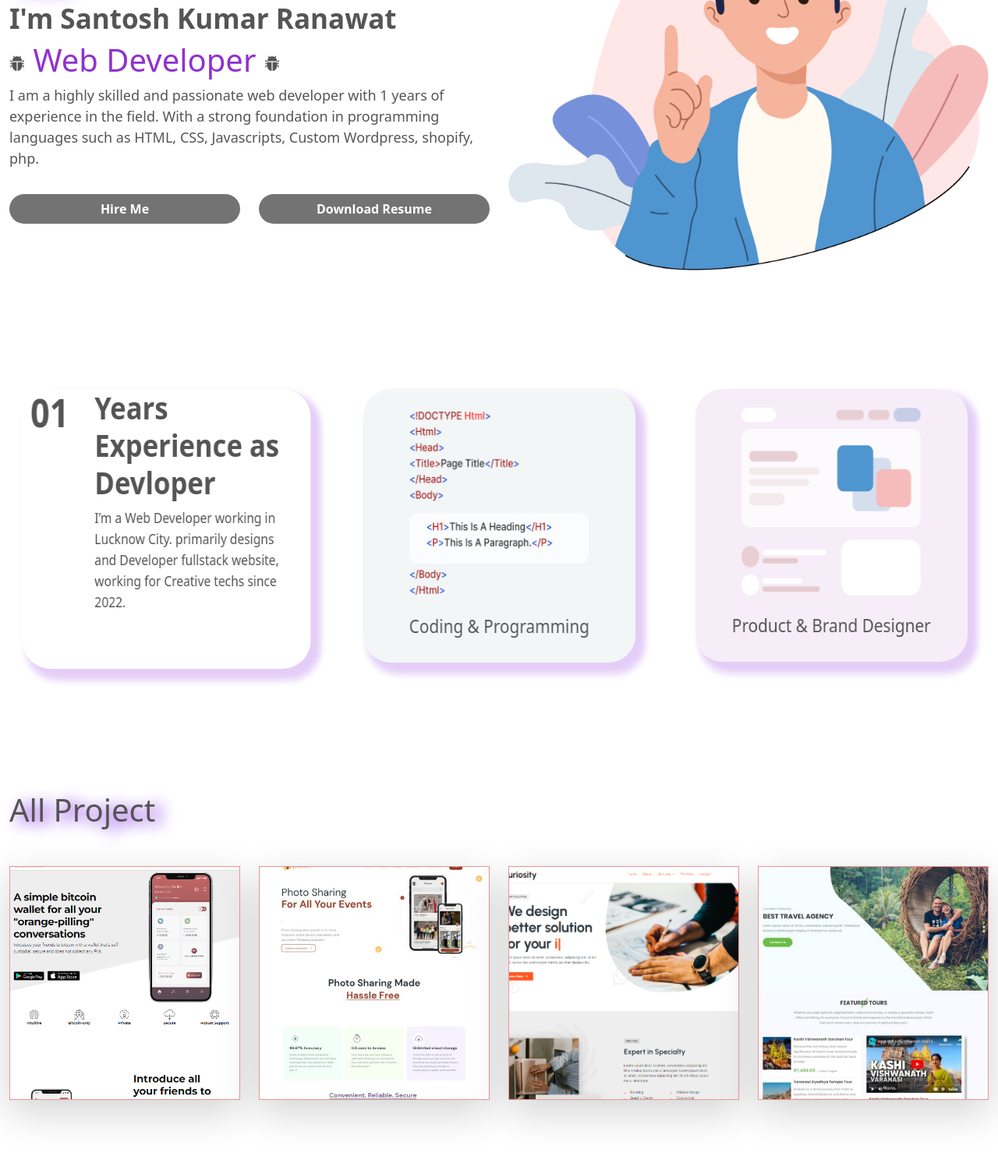
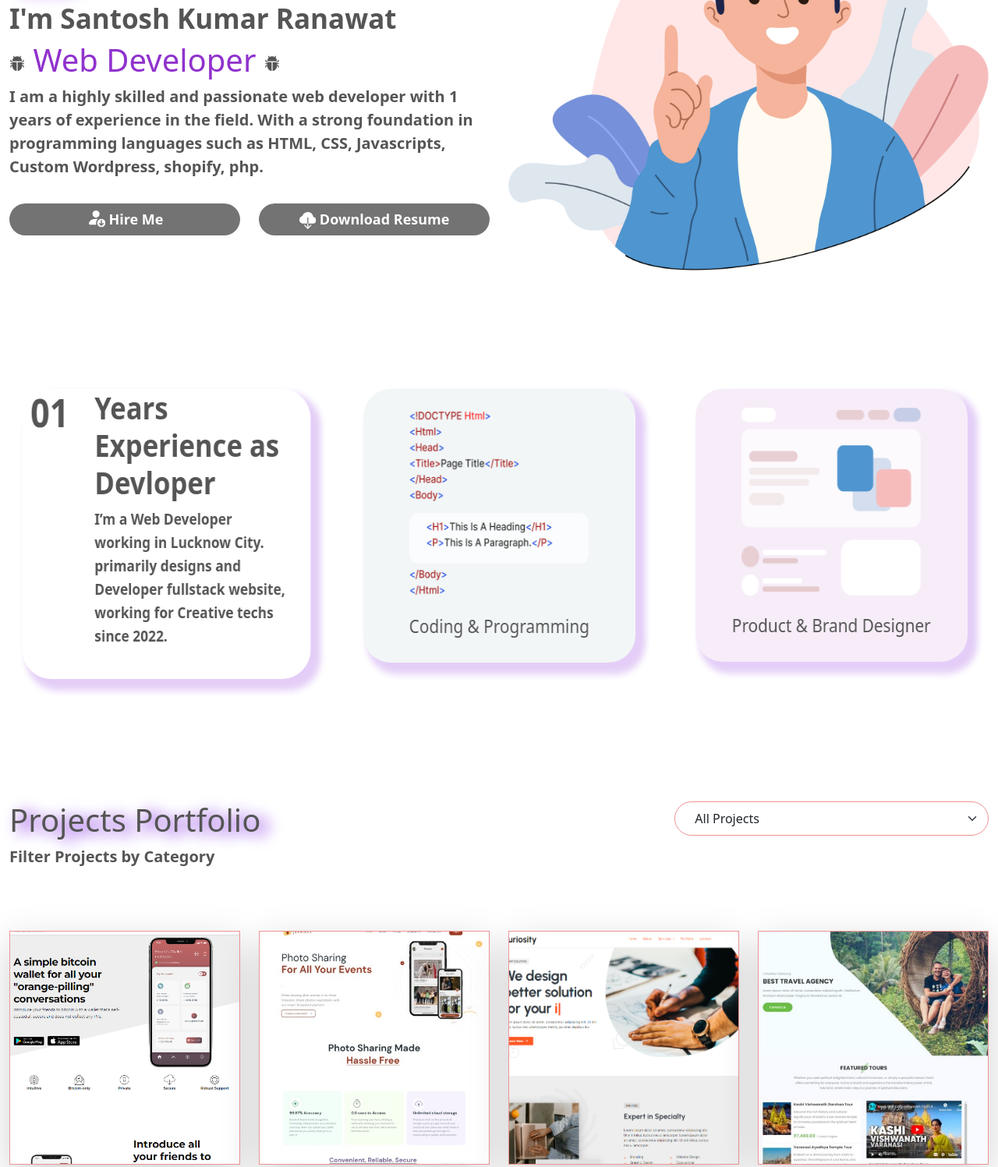
Before and after one commit to Santoshranawat/Portfolio, a plain HTML site: page index.html in a window 1280 px wide. Shown: the part 239-1736 px from the top of the page at 78% size. Drawn offline with Linux system fonts and the light colour scheme.

```diff
--- a/css/style.css
+++ b/css/style.css
@@ -143,8 +143,8 @@ p {
 }
 
 .top-para-1729 {
-    font-size: 18px;
-    font-weight: 400;
+    font-size: 20px;
+    font-weight: 600;
 }
 
 .visit-btn-1729:hover {
@@ -157,6 +157,18 @@ p {
 .visit-btn-1729 {
     position: relative;
     border-radius: 25px;
+    font-size: 18px;
+}
+
+.hire-icon1729 {
+    margin-top: -7px;
+    width: 9%;
+    height: 9%;
+}
+
+.downloadicon-cv-1729 {
+    width: 8%;
+    height: 8%;
 }
 
 .visit-btn-1729::before {
@@ -411,10 +423,8 @@ p {
     bottom: 0;
     left: 0;
     right: 0;
-    background-color: rgb(251, 200, 200);
-    /* background-color: rgba(249, 54, 54, 0.4); */
+    background-color: rgba(210, 54, 249, 0.4);
     background-blend-mode: color-burn;
-    background-color: rgba(251, 200, 200, 0.9);
     overflow: hidden;
     width: 100%;
     height: 0;
@@ -428,7 +438,7 @@ p {
 .text {
     font-size: 20px;
     position: absolute;
-    bottom: -10%;
+    bottom: -14.5%;
     width: 100%;
     padding: 10px;
     background-color: #f0d0d0;
@@ -437,6 +447,33 @@ p {
     -ms-transform: translate(-50%, -50%);
     transform: translate(-50%, -50%);
     text-align: center;
+    border: 0.5px solid #ef9494;
+}
+
+.form-select {
+    border-color: #ef9494 !important;
+    padding: 9px 25px !important;
+    border-radius: 26px;
+}
+
+.form-select:focus {
+    border-color: #9032cd !important;
+    outline: 0;
+    box-shadow: none;
+}
+
+option {
+    padding: 10px !important;
+    background-color: #fbcfcf;
+    font-size: 16px;
+}
+
+.para-proj-title{
+    margin-bottom: 0;
+    padding-bottom: 4px;
+    font-size: 20px;
+    font-weight: 500;
+    border-bottom: 1px solid #9032cd;
 }
 
 /* footer  */
@@ -493,6 +530,21 @@ p {
 /* // Medium devices (tablets, 768px and up) */
 @media (min-width:768px) and (max-width: 991px) {
 
+    .visit-btn-1729 {
+        font-size: 14px;
+    }
+
+    .hire-icon1729 {
+        margin-top: -3px;
+        width: 11%;
+        height: 11%;
+    }
+
+    .downloadicon-cv-1729 {
+        width: 9%;
+        height: 9%;
+    }
+
     .space-top-bottum-1729 {
         padding: 0px 0px;
     }
@@ -515,6 +567,14 @@ p {
 
 /* Mobile screen width */
 @media (min-width: 320px) and (max-width: 500.99px) {
+
+    .form-select {
+        padding: 5px 10px !important;
+    }
+
+    .hire-icon1729 {
+        margin-top: -4px;
+    }
 
     .project-image-17 {
         min-height: 170px;
--- a/index.html
+++ b/index.html
@@ -143,16 +143,30 @@
                                 d="M13 6v1H8.5v8.975A5 5 0 0 0 13 11h.5a.5.5 0 0 1 .5.5v.5a.5.5 0 1 0 1 0v-.5a1.5 1.5 0 0 0-1.5-1.5H13V9h1.5a.5.5 0 0 0 0-1H13V7h.5A1.5 1.5 0 0 0 15 5.5V5a.5.5 0 0 0-1 0v.5a.5.5 0 0 1-.5.5H13zm-5.5 9.975V7H3V6h-.5a.5.5 0 0 1-.5-.5V5a.5.5 0 0 0-1 0v.5A1.5 1.5 0 0 0 2.5 7H3v1H1.5a.5.5 0 0 0 0 1H3v1h-.5A1.5 1.5 0 0 0 1 11.5v.5a.5.5 0 1 0 1 0v-.5a.5.5 0 0 1 .5-.5H3a5 5 0 0 0 4.5 4.975z" />
                         </svg></h1>
                     <p class="top-para-1729">
-                        I am a highly skilled and passionate web developer with 1 years of experience in the field. With a strong foundation in programming languages such as HTML, CSS, Javascripts, Custom Wordpress, shopify, php.
+                        I am a highly skilled and passionate web developer with 1 years of experience in the field. With
+                        a strong foundation in programming languages such as HTML, CSS, Javascripts, Custom Wordpress,
+                        shopify, php.
                     </p>
                     <div class="row">
                         <div class="col-6">
-                            <a class="btn hire1729 btn-bgcolor w-100 visit-btn-1729 mt-3 fw-bold"
-                                href="#hireme-1729">Hire Me</a>
+                            <a class="btn hire1729 btn-bgcolor w-100 visit-btn-1729 mt-3 fw-bold" href="#hireme-1729">
+                                <svg xmlns="http://www.w3.org/2000/svg" fill="currentColor"
+                                    class="bi bi-person-fill-down hire-icon1729" viewBox="0 0 16 16">
+                                    <path
+                                        d="M12.5 9a3.5 3.5 0 1 1 0 7 3.5 3.5 0 0 1 0-7Zm.354 5.854 1.5-1.5a.5.5 0 0 0-.708-.708l-.646.647V10.5a.5.5 0 0 0-1 0v2.793l-.646-.647a.5.5 0 0 0-.708.708l1.5 1.5a.5.5 0 0 0 .708 0ZM11 5a3 3 0 1 1-6 0 3 3 0 0 1 6 0Z" />
+                                    <path
+                                        d="M2 13c0 1 1 1 1 1h5.256A4.493 4.493 0 0 1 8 12.5a4.49 4.49 0 0 1 1.544-3.393C9.077 9.038 8.564 9 8 9c-5 0-6 3-6 4Z" />
+                                </svg>
+                                Hire Me</a>
                         </div>
                         <div class=" col-6">
                             <a class="btn btn-bgcolor w-100 visit-btn-1729 mt-3 fw-bold"
-                                href="./image/Santosh Ranawat-2023-Resume.pdf" target="./blank">Download Resume</a>
+                                href="./image/Santosh Ranawat-2023-Resume.pdf" target="./blank"> <svg
+                                    xmlns="http://www.w3.org/2000/svg" fill="currentColor"
+                                    class="bi bi-cloud-download-fill downloadicon-cv-1729" viewBox="0 0 16 16">
+                                    <path fill-rule="evenodd"
+                                        d="M8 0a5.53 5.53 0 0 0-3.594 1.342c-.766.66-1.321 1.52-1.464 2.383C1.266 4.095 0 5.555 0 7.318 0 9.366 1.708 11 3.781 11H7.5V5.5a.5.5 0 0 1 1 0V11h4.188C14.502 11 16 9.57 16 7.773c0-1.636-1.242-2.969-2.834-3.194C12.923 1.999 10.69 0 8 0zm-.354 15.854a.5.5 0 0 0 .708 0l3-3a.5.5 0 0 0-.708-.708L8.5 14.293V11h-1v3.293l-2.146-2.147a.5.5 0 0 0-.708.708l3 3z" />
+                                </svg> Download Resume</a>
                         </div>
                     </div>
 
@@ -204,7 +218,23 @@
 
     <div id="projects" class="container position-relative pt-5">
         <div class="space-top-bottum-1729 pb-1">
-            <h1 class="mb-5 " style="text-shadow: 10px 4px 19px rgb(110, 7, 221);">All Project</h1>
+            <div class="row mb-5">
+                <div class="col-md-8 col-26 text-md-start text-center mb-3">
+                    <h1 style="text-shadow: 10px 4px 19px rgb(110, 7, 221);">
+                        Projects Portfolio
+                    </h1>
+                    <p class="top-para-1729">Filter Projects by Category</p>
+                </div>
+                <div class="col-md-4 col-12 align-self-lg-start align-self-center">
+                    <select name="project" id="project-port" class="form-control-select-1729 px-1 form-select" aria-label="Default select example" required="">
+                        <option selected>All Projects</option>
+                        <option value="Custom-Wordpress">Custom-Wordpress</option>
+                        <option value="Elementor-wordpress">Elementor-wordpress</option>
+                        <option value="Javascript-php">Woocommerce</option>
+                        <option value="Javascript-php">shopify</option>
+                    </select>
+                </div>
+            </div>
             <div class="row">
                 <div class="col-6 col-md-4 col-lg-3 mb-4">
                     <div class="project1729">
@@ -213,9 +243,8 @@
 
                             <div class="project-overlay-1729">
                                 <div class="text">
-                                    hello
-                                    <!-- <a class="text-decoration-none nav-link" href="https://bitcointribe.app/"
-                                    target="_blank">Live Preview</a> -->
+                                    <p class="para-proj-title">Apple Design System</p>
+                                    <span>Web Application</span>
                                 </div>
 
                             </div>
```
